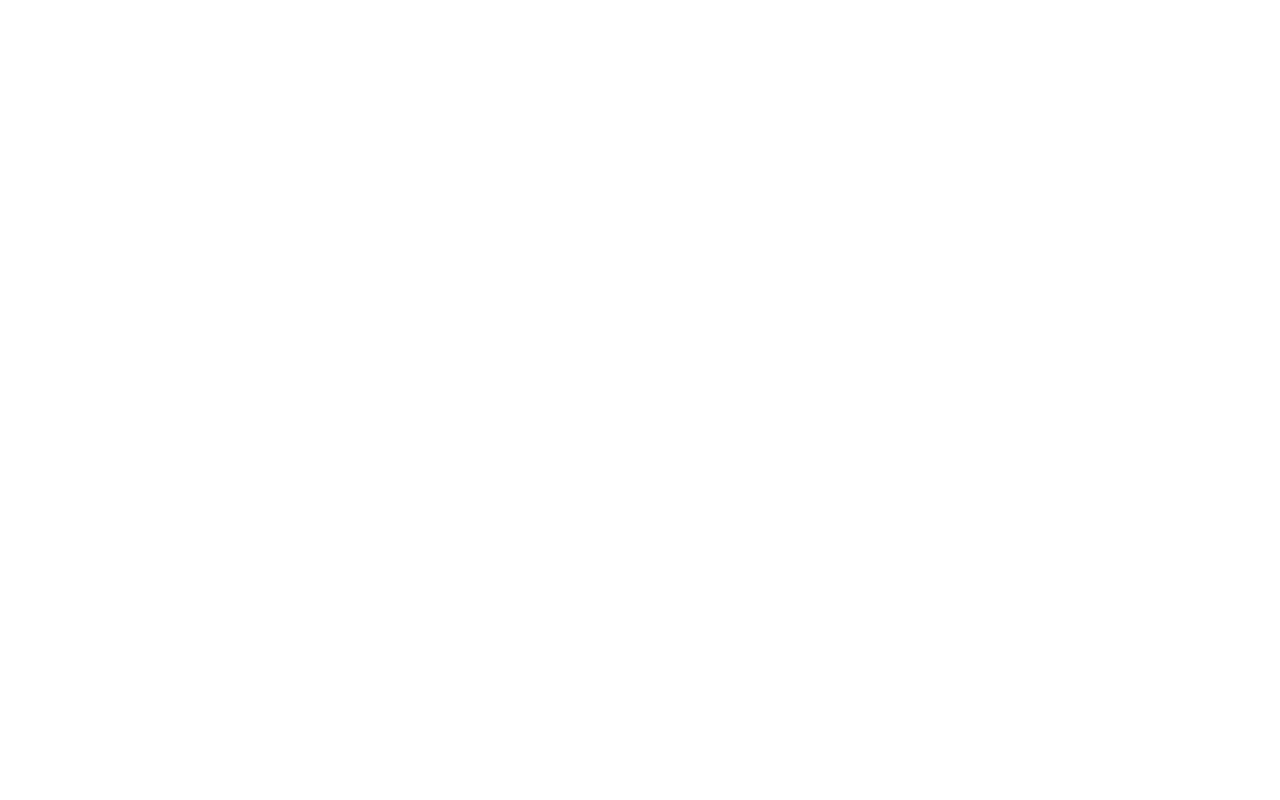
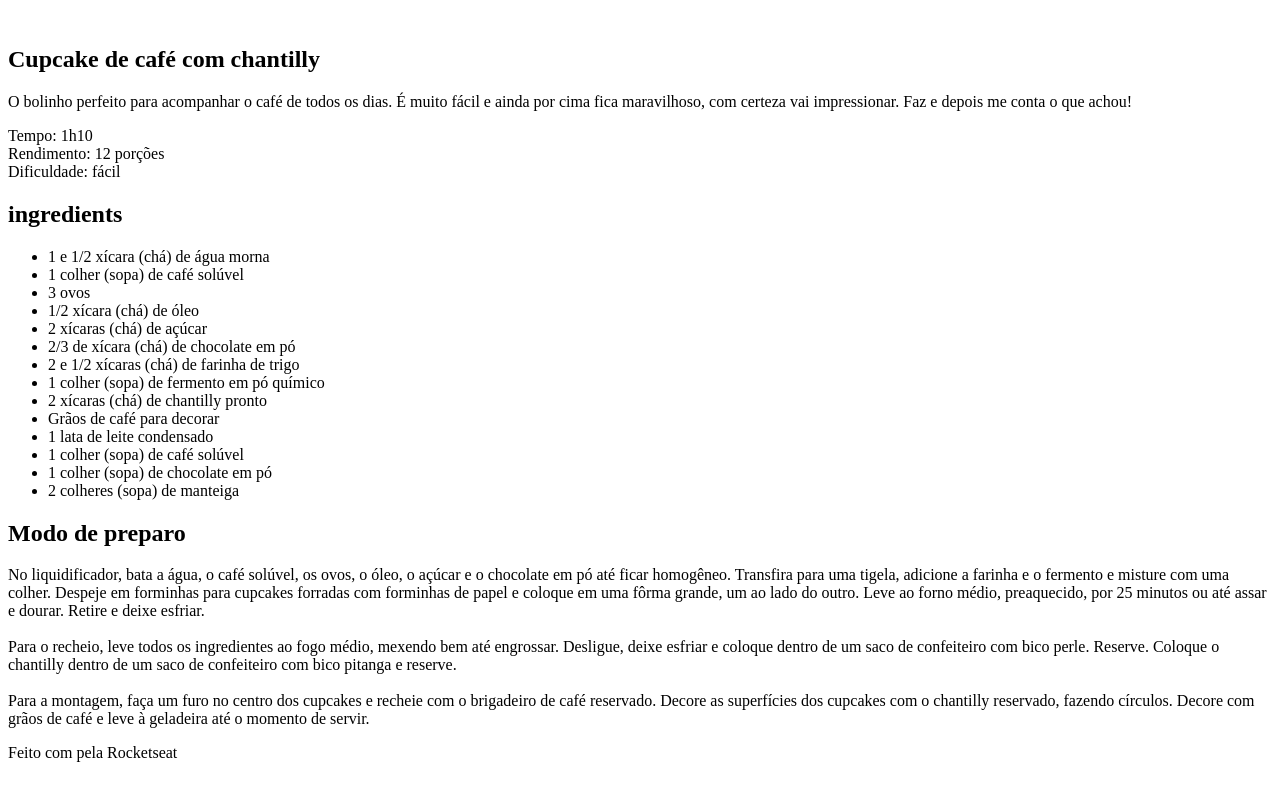
Before and after one commit to lelisson/Projeto-Pagina-de-Receita, a plain HTML site: page index.html in a window 1280 px wide. Drawn offline with Linux system fonts and the light colour scheme.

Commit message:
Estruturando o html

```diff
--- a/index.html
+++ b/index.html
@@ -8,4 +8,46 @@
 <body>
 </body>
 
+  <div id="page">
+    <img src="" alt="">
+    <main>
+      <section id="about">
+
+        <H1>Cupcake de café com chantilly</H1>
+        <p>O bolinho perfeito para acompanhar o café de todos os dias. É muito fácil e ainda por cima fica maravilhoso, com certeza vai impressionar. Faz e depois me conta o que achou!</p>
+
+        <p>Tempo: 1h10<br>
+           Rendimento: 12 porções<br>
+           Dificuldade: fácil
+        </p>
+      </section>
+      <section id="ingredients">
+        <h2>ingredients</h2>
+        <ul>
+          <li>1 e 1/2 xícara (chá) de água morna</li>
+          <li>1 colher (sopa) de café solúvel</li>
+          <li>3 ovos</li>
+          <li>1/2 xícara (chá) de óleo</li>
+          <li>2 xícaras (chá) de açúcar</li>
+          <li>2/3 de xícara (chá) de chocolate em pó</li>
+          <li>2 e 1/2 xícaras (chá) de farinha de trigo</li>
+          <li>1 colher (sopa) de fermento em pó químico</li>
+          <li>2 xícaras (chá) de chantilly pronto</li>
+          <li>Grãos de café para decorar</li>
+          <li>1 lata de leite condensado</li>
+          <li>1 colher (sopa) de café solúvel</li>
+          <li>1 colher (sopa) de chocolate em pó</li>
+          <li>2 colheres (sopa) de manteiga</li>
+        </ul>
+      </section>
+      <section id="preparation">
+        <h2>Modo de preparo</h2>
+        <p>No liquidificador, bata a água, o café solúvel, os ovos, o óleo, o açúcar e o chocolate em pó até ficar homogêneo. Transfira para uma tigela, adicione a farinha e o fermento e misture com uma colher. Despeje em forminhas para cupcakes forradas com forminhas de papel e coloque em uma fôrma grande, um ao lado do outro. Leve ao forno médio, preaquecido, por 25 minutos ou até assar e dourar. Retire e deixe esfriar.<br><br>
+          Para o recheio, leve todos os ingredientes ao fogo médio, mexendo bem até engrossar. Desligue, deixe esfriar e coloque dentro de um saco de confeiteiro com bico perle. Reserve. Coloque o chantilly dentro de um saco de confeiteiro com bico pitanga e reserve.<br><br>
+          Para a montagem, faça um furo no centro dos cupcakes e recheie com o brigadeiro de café reservado. Decore as superfícies dos cupcakes com o chantilly reservado, fazendo círculos. Decore com grãos de café e leve à geladeira até o momento de servir.
+        </p>
+      </section>
+    </main>
+  </div>
+  <footer>Feito com  pela Rocketseat</footer>
 </html>
```
